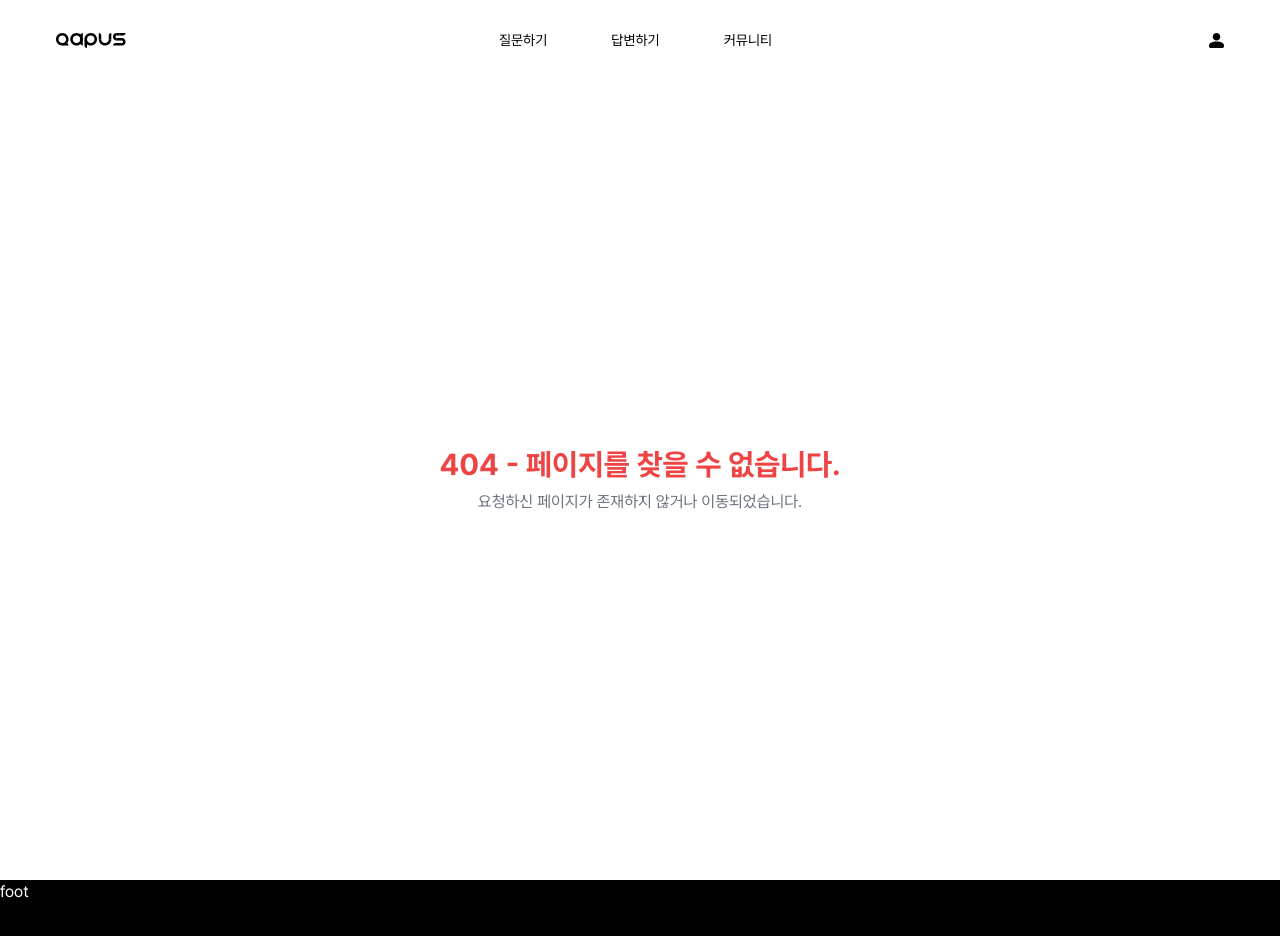
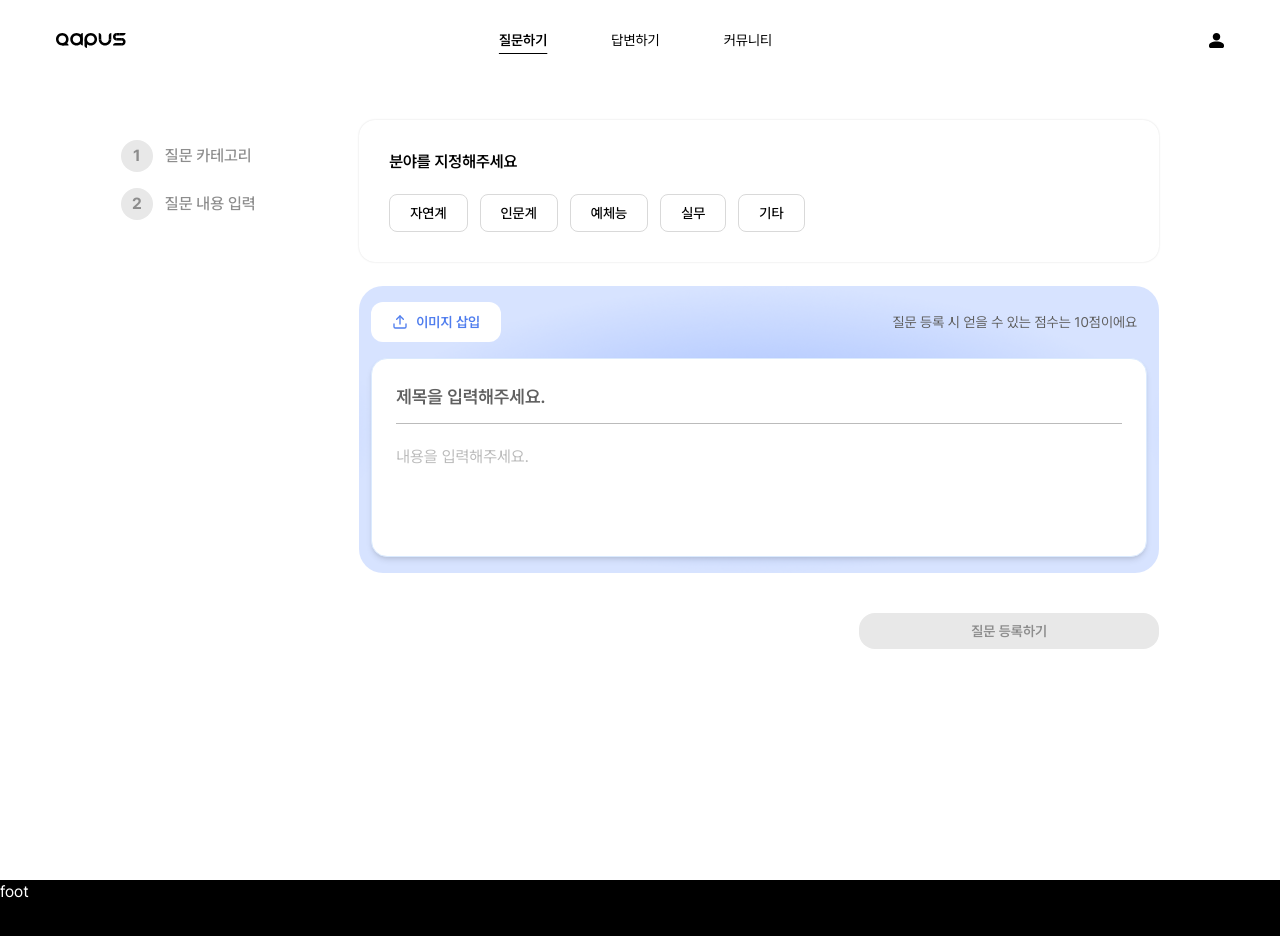
Before and after one commit to mimi-0506/Qampus_FE_deploy, a Next.js app: page /question/questionCreate in a window 1280 px wide. Before the commit this address had no page. Shown: the top 936 px of the page. Built offline with nearby package versions, Linux system fonts and the light colour scheme.

Commit message:
chore: 폴더 구조 개선

```diff
--- a/app/answer/page.tsx
+++ b/app/answer/answerMain/page.tsx
@@ -3,7 +3,7 @@ export const metadata = {
   description: '질문에 대해 답변을 남기는 공간입니다.',
 };
 
-export default function AnswersPage() {
+export default function AnswerMainPage() {
   return (
     <main className="flex min-h-screen flex-col items-center justify-center">
       <h1 className="text-3xl font-bold">답변하기 메인페이지</h1>
--- a/app/questionCreate/page.tsx
+++ b/app/question/questionCreate/page.tsx
@@ -28,7 +28,7 @@ export default function QuestionCreatePage() {
     console.log('질문 등록하기:', {title, content, images});
 
     setTimeout(() => {
-      router.push('/questionLoading');
+      router.push('/question/questionLoading');
     }, 1000);
   };
 
--- a/app/questionDone/page.tsx
+++ b/app/question/questionDone/page.tsx
@@ -39,7 +39,7 @@ export default function QuestionDonePage() {
       <div className="mt-10 flex justify-center">
         <p
           className="pt-6 md:pt-10 cursor-pointer text-[#333333] text-sm md:text-base border-b border-[#333333]"
-          onClick={() => router.push('/questionCreate')}
+          onClick={() => router.push('/question/questionCreate')}
         >
           추가 질문하기
         </p>
--- a/app/questionLoading/_components/ProgressBar.tsx
+++ b/app/question/questionLoading/_components/ProgressBar.tsx
@@ -10,7 +10,7 @@ export default function ProgressBar() {
   useEffect(() => {
     if (progress >= 100) {
       const timeout = setTimeout(() => {
-        router.push('/questionDone');
+        router.push('/question/questionDone');
       }, 300);
 
       return () => clearTimeout(timeout);
--- a/components/layout/Header.tsx
+++ b/components/layout/Header.tsx
@@ -5,8 +5,8 @@ import Link from 'next/link';
 import {usePathname} from 'next/navigation';
 
 const NAV_ITEMS = [
-  {label: '질문하기', path: '/questionCreate'},
-  {label: '답변하기', path: '/answer'},
+  {label: '질문하기', path: '/question/questionCreate'},
+  {label: '답변하기', path: '/answer/answerMain'},
   {label: '커뮤니티', path: '/community'},
 ];
 
```
Also changed, not shown: app/answer/answerDetail/page.tsx (renamed from app/answerDetail/page.tsx), app/answer/answerSelection/_components/SelectAnswer.tsx (renamed from app/answerSelection/_components/SelectAnswer.tsx), app/answer/answerSelection/page.tsx (renamed from app/answerSelection/page.tsx), app/question/questionCreate/_components/FieldSelector.tsx (renamed from app/questionCreate/_components/FieldSelector.tsx), app/question/questionCreate/_components/Stepper.tsx (renamed from app/questionCreate/_components/Stepper.tsx), app/question/questionLoading/page.tsx (renamed from app/questionLoading/page.tsx), components/SelectField.tsx (added).
